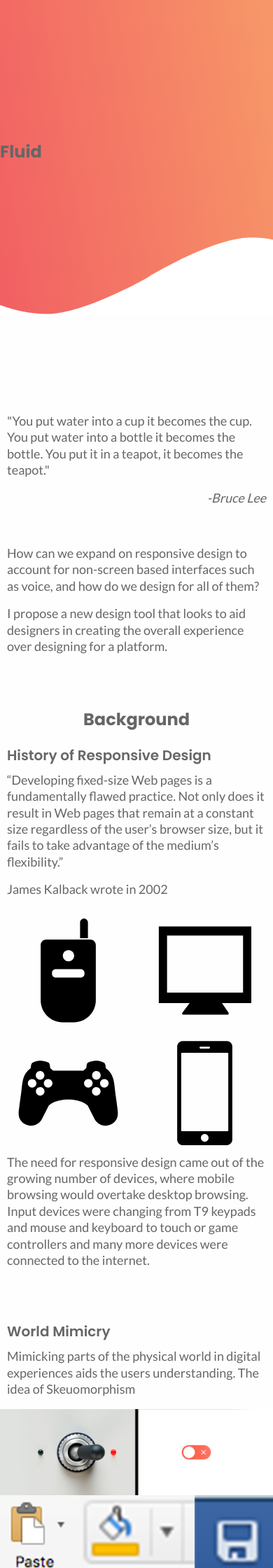
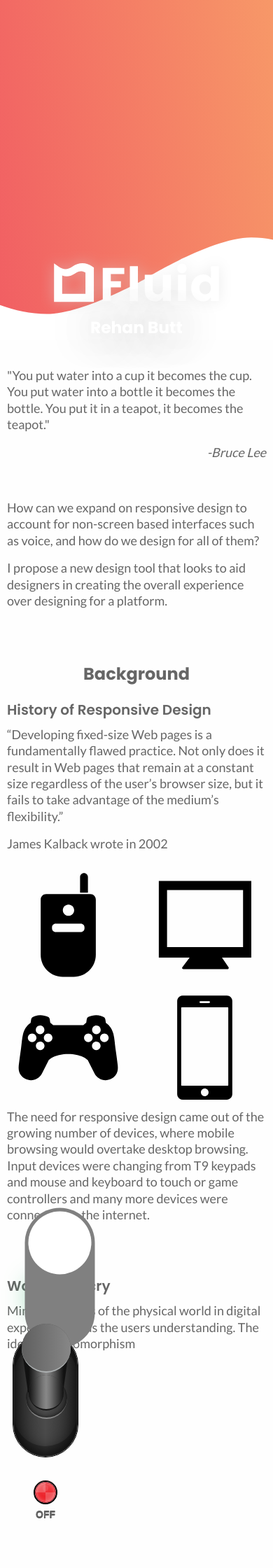
Before and after one commit to naher94/fluid-design, a Jekyll site: the page built from index.html, in a window 390 px wide. Shown: the top 2240 px of the page at 70% size. Built offline with Jekyll 4.4.1, drawn with Linux system fonts in a browser that asks for light colours.

Commit message:
Switches and title

```diff
--- a/_includes/fluid-logo.html
+++ b/_includes/fluid-logo.html
@@ -3,7 +3,8 @@
 	position: relative;
 	width: 100%;
 	height: 1160px;
-	transform: scale(0.4);
+	transform-origin: 0% 0%;
+	margin-left: 5%;
 }
 .fluid-logo-type {
 	position: absolute;
@@ -37,6 +38,15 @@ window.addEventListener('load', function() {
   $(window).scroll(function() {
     var x = t.duration * ($('.fluid-logo').position().top - $(window).scrollTop())/400;
     t.seek(t.duration-x)
+  });
+
+  function scaleAnimation () {
+  	var s = window.innerWidth / 1160;
+  	$('.fluid-logo').css('transform', 'scale('+s+')');
+  }
+  scaleAnimation()
+  $( window ).resize(function() {
+  	scaleAnimation();
   });
 
   /*document.body.addEventListener('mousemove', function (e) {
--- a/_includes/header.html
+++ b/_includes/header.html
@@ -25,12 +25,36 @@
       background-image: url('../img/wave-cover.svg');
       background-size: 100% 100%;
     }
+    .fluid-title-logo {
+      margin: auto;
+      position: absolute;
+      width: 70%;
+      left: 50%;
+      bottom: 0px;
+      transform: translateX(-50%);
+    }
+    .Rehan-Butt {
+      margin-left: 50%;
+      transform: translateX(-50%);
+      width: 100%;
+      font-family: Poppins;
+      font-size: 6vw;
+      font-weight: bold;
+      font-style: normal;
+      font-stretch: normal;
+      line-height: normal;
+      letter-spacing: normal;
+      text-align: center;
+      color: #ffffff;
+      background-color: #ffffff;
+      text-shadow: 0 0 50px rgba(102, 102, 102, 0.5);
+    }
   </style>
 
   <div class="header-wave">
     <div class='header-wave-bg'></div>
     <div class='header-wave-cover'></div>
   </div>
-  <h1>Fluid</h1>
-
+  <img src="../img/fluid-page-title.svg" class="fluid-title-logo"/>
 </header>
+<div class="Rehan-Butt">Rehan Butt</div>
--- /dev/null
+++ b/_includes/switches.html
@@ -0,0 +1,418 @@
+<style>
+
+/* skeu switch */
+
+.switch {
+	display: inline-block;
+	margin: 10em 2em;
+	position: relative;
+	border-radius: 3.5em;
+	-webkit-box-shadow: 0 0 0.5em rgba(255,255,255,0.2);
+	-moz-box-shadow: 0 0 0.5em rgba(255,255,255,0.2);
+	box-shadow: 0 0 0.5em rgba(255,255,255,0.2);
+}
+
+.switch label {
+	width: 100%;
+	height: 100%;
+	margin: 0;
+	padding: 0;
+	display: block;
+	position: absolute;
+	top: 0;
+	left: 0;
+	z-index: 10;
+}
+
+.switch input {
+	display: none;
+}
+
+.switch span {
+	display: block;
+	-webkit-transition: top 0.2s;
+	-moz-transition: top 0.2s;
+	-ms-transition: top 0.2s;
+	-o-transition: top 0.2s;
+	transition: top 0.2s;
+}
+
+.switch-border1 {
+	border: 0.1em solid #000;
+	border-radius: 3.5em;
+	-webkit-box-shadow: 0 0.2em rgba(255, 255, 255, 0.2);
+	-moz-box-shadow: 0 0.2em rgba(255, 255, 255, 0.2);
+	box-shadow: 0 0.2em rgba(255, 255, 255, 0.2);
+}
+
+.switch-border2 {
+	width: 6.6em;
+	height: 12.6em;
+	position: relative;
+	border: 0.1em solid #323232;
+	background-image: -webkit-gradient(linear, left top, right top, from(#2D2D2D), color-stop(0.5, #4B4B4B), to(#2D2D2D));
+	background-image: -webkit-linear-gradient(left, #2D2D2D, #4B4B4B, #2D2D2D);
+	background-image: -moz-linear-gradient(left, #2D2D2D, #4B4B4B, #2D2D2D);
+	background-image: -ms-linear-gradient(left, #2D2D2D, #4B4B4B, #2D2D2D);
+	background-image: -o-linear-gradient(left, #2D2D2D, #4B4B4B, #2D2D2D);
+	background-image: linear-gradient(to right, #2D2D2D, #4B4B4B, #2D2D2D);
+	border-radius: 3.4em;
+}
+
+.switch-border2:before,
+.switch-border2:after {
+	content: '';
+	display: block;
+	width: 100%;
+	height: 100%;
+	position: absolute;
+	top: 0;
+	left: 0;
+	z-index: 0;
+	opacity: .3;
+	border-radius: 3.4em;
+}
+
+.switch-border2:before {
+	background: -webkit-gradient(linear, left top, left bottom, from(#000), to(rgba(0,0,0,0)));
+	background: -webkit-linear-gradient(#000, rgba(0,0,0,0));
+	background: -moz-linear-gradient(#000, rgba(0,0,0,0));
+	background: -ms-linear-gradient(#000, rgba(0,0,0,0));
+	background: -o-linear-gradient(#000, rgba(0,0,0,0));
+	background: linear-gradient(#000, rgba(0,0,0,0));
+}
+
+.switch-border2:after {
+	background: -webkit-gradient(linear, left top, left bottom, from(rgba(0,0,0,0)), to(#000));
+	background: -webkit-linear-gradient(rgba(0,0,0,0), #000);
+	background: -moz-linear-gradient(rgba(0,0,0,0), #000);
+	background: -ms-linear-gradient(rgba(0,0,0,0), #000);
+	background: -o-linear-gradient(rgba(0,0,0,0), #000);
+	background: linear-gradient(rgba(0,0,0,0), #000);
+}
+
+.switch-top {
+	width: 100%;
+	height: 84%;
+	position: absolute;
+	top: 8%;
+	left: 0;
+	z-index: 1;
+	background-image: -webkit-gradient(linear, left top, right top, from(#2D2D2D), color-stop(0.5, #4B4B4B), to(#2D2D2D));
+	background-image: -webkit-linear-gradient(left, #2D2D2D, #4B4B4B, #2D2D2D);
+	background-image: -moz-linear-gradient(left, #2D2D2D, #4B4B4B, #2D2D2D);
+	background-image: -ms-linear-gradient(left, #2D2D2D, #4B4B4B, #2D2D2D);
+	background-image: -o-linear-gradient(left, #2D2D2D, #4B4B4B, #2D2D2D);
+	background-image: linear-gradient(to right, #2D2D2D, #4B4B4B, #2D2D2D);
+	border-radius: 3.4em;
+}
+
+.switch-shadow {
+	width: 100%;
+	height: 100%;
+	position: absolute;
+	top: 0;
+	left: 0;
+	z-index: 2;
+	border-radius: 3.4em;
+	-webkit-box-shadow: 0 0 2em black inset;
+	-moz-box-shadow: 0 0 2em black inset;
+	box-shadow: 0 0 2em black inset;
+}
+
+.switch-handle-left,
+.switch-handle-right {
+	content: '';
+	display: block;
+	width: 3.6em;
+	height: 0;
+	position: absolute;
+	top: 6.6em;
+	z-index: 2;
+	border-bottom: 4.5em solid #111;
+	border-left: 0.7em solid transparent;
+	border-right: 0.7em solid transparent;
+	border-radius: 0;
+}
+
+.switch-handle-left {
+	left: 0.8em;
+}
+
+.switch-handle-right {
+	right: 0.8em;
+}
+
+.switch-handle {
+	width: 3.6em;
+	height: 4.5em;
+	position: absolute;
+	top: 6.6em;
+	left: 1.5em;
+	z-index: 3;
+	background: #333;
+	background-image: -webkit-gradient(linear, left top, right top, from(#111), color-stop(0.4, #777), color-stop(0.5, #888), color-stop(0.6, #777), to(#111));
+	background-image: -webkit-linear-gradient(left, #111, #777 40%, #888, #777 60%, #111);
+	background-image: -moz-linear-gradient(left, #111, #777 40%, #888, #777 60%, #111);
+	background-image: -ms-linear-gradient(left, #111, #777 40%, #888, #777 60%, #111);
+	background-image: -o-linear-gradient(left, #111, #777 40%, #888, #777 60%, #111);
+	background-image: linear-gradient(to right, #111, #777 40%, #888, #777 60%, #111);
+	border-radius: 0;
+}
+
+.switch-handle-top {
+	width: 5em;
+	height: 5em;
+	position: absolute;
+	top: 8.5em;
+	left: 0.8em;
+	z-index: 4;
+	background-color: #555;
+	background-image: -webkit-gradient(linear, left top, right top, from(#5F5F5F), to(#878787));
+	background-image: -webkit-linear-gradient(left, #5F5F5F, #878787);
+	background-image: -moz-linear-gradient(left, #5F5F5F, #878787);
+	background-image: -ms-linear-gradient(left, #5F5F5F, #878787);
+	background-image: -o-linear-gradient(left, #5F5F5F, #878787);
+	background-image: linear-gradient(to right, #5F5F5F, #878787);
+	border-top: 0.2em solid #AEB2B3;
+	border-radius: 2.5em;
+}
+
+.switch-handle-bottom {
+	width: 3.6em;
+	height: 3.6em;
+	position: absolute;
+	top: 4.7em;
+	left: 1.5em;
+	z-index: 3;
+	background: #333;
+	background-image: -webkit-gradient(linear, left top, right top, from(#111), color-stop(0.4, #777), color-stop(0.5, #888), color-stop(0.6, #777), to(#111));
+	background-image: -webkit-linear-gradient(left, #111, #777 40%, #888, #777 60%, #111);
+	background-image: -moz-linear-gradient(left, #111, #777 40%, #888, #777 60%, #111);
+	background-image: -ms-linear-gradient(left, #111, #777 40%, #888, #777 60%, #111);
+	background-image: -o-linear-gradient(left, #111, #777 40%, #888, #777 60%, #111);
+	background-image: linear-gradient(to right, #111, #777 40%, #888, #777 60%, #111);
+	border-top: 0.2em solid #141414;
+	border-radius: 1.8em;
+}
+
+.switch-handle-base {
+	width: 4.2em;
+	height: 4.2em;
+	position: absolute;
+	top: 3.8em;
+	left: 1.2em;
+	z-index: 2;
+	border-top: 0.2em solid rgba(255,255,255,0.35);
+	border-radius: 2.1em;
+	-webkit-box-shadow: 0 0 0.5em rgba(0,0,0,0.8) inset;
+	-moz-box-shadow: 0 0 0.5em rgba(0,0,0,0.8) inset;
+	box-shadow: 0 0 0.5em rgba(0,0,0,0.8) inset;
+}
+
+.switch-led {
+	position: absolute;
+	left: 2em;
+	border-radius: 1.4em;
+}
+
+.switch-led-border {
+	border: 0.2em solid black;
+	border-radius: 1.3em;
+}
+
+.switch-led-light {
+	border-radius: 1.1em;
+	-webkit-box-shadow: 0 0 0.5em rgba(255,255,255,0.5) inset;
+	-moz-box-shadow: 0 0 0.5em rgba(255,255,255,0.5) inset;
+	box-shadow: 0 0 0.5em rgba(255,255,255,0.5) inset;
+}
+
+.switch-led-glow {
+	width: 2em;
+	height: 2em;
+	position: relative;
+	border-radius: 1em;
+}
+
+.switch-led-glow:before {
+	content: '';
+	display: block;
+	width: 0.6em;
+	height: 0.6em;
+	position: absolute;
+	top: 0.3em;
+	left: 0.7em;
+	background: rgba(255,255,255,0.2);
+	border-radius: 0.3em;
+	-webkit-box-shadow: 0 0 1em rgba(255,255,255,0.75);
+	-moz-box-shadow: 0 0 1em rgba(255,255,255,0.75);
+	box-shadow: 0 0 1em rgba(255,255,255,0.75);
+}
+
+.switch-led-glow:after {
+	content: '';
+	display: block;
+	width: 0;
+	height: 0;
+	position: absolute;
+	top: 0;
+	left: 0;
+	opacity: 0.2;
+	filter: alpha(opacity=20);
+	border: 1em solid #fff;
+	border-color: transparent #fff transparent #fff;
+	border-radius: 1em;
+	-webkit-transform: rotate(45deg);
+	-moz-transform: rotate(45deg);
+	-ms-transform: rotate(45deg);
+	-o-transform: rotate(45deg);
+	transform: rotate(45deg);
+}
+
+.switch-led:after {
+	display: block;
+	width: 100%;
+	position: absolute;
+	left: 0;
+	color: #666;
+	font-family: arial, verdana, sans-serif;
+	font-weight: bold;
+	text-align: center;
+	text-shadow: 0 0.1em rgba(0,0,0,0.7);
+}
+
+.switch-led-green:after {
+	content: 'ON';
+	top: -1.8em;
+}
+
+.switch-led-red:after {
+	content: 'OFF';
+	bottom: -1.8em;
+}
+
+.switch-led-green {
+	top: -5em;
+	border-top: 0.1em solid rgba(0,161,75,0.5);
+	border-bottom: 0.1em solid rgba(255,255,255,0.25);
+}
+
+.switch-led-green .switch-led-light {
+	background: rgb(0,161,75);
+	border: 0.1em solid rgb(0,104,56);
+}
+
+.switch-led-red {
+	bottom: -5em;
+	border-top: 0.1em solid rgba(237,28,36,0.2);
+	border-bottom: 0.1em solid rgba(255,255,255,0.25);
+	-webkit-box-shadow: 0 0 3em rgb(237,28,36);
+	-moz-box-shadow: 0 0 3em rgb(237,28,36);
+	box-shadow: 0 0 3em rgb(237,28,36);
+}
+
+.switch-led-red .switch-led-light {
+	background: rgb(237,28,36);
+	border: 0.1em solid rgb(161,30,45);
+}
+
+.switch-led-red .switch-led-glow {
+	background: #fff;
+	background: rgba(255, 255, 255, 0.3);
+	filter: alpha(opacity=30);
+}
+
+/* Switch on */
+
+.switch input:checked~.switch-handle-left, .switch input:checked~.switch-handle-right {
+	top: 1.5em;
+	border-bottom: 0;
+	border-top: 4.5em solid #111;
+}
+
+.switch input:checked~.switch-handle {
+	top: 1.5em;
+}
+
+.switch input:checked~.switch-handle-top  {
+	top: -1em;
+	border-top: 0;
+	border-bottom: 0.2em solid #AEB2B3;
+}
+
+.switch input:checked~.switch-handle-bottom {
+	top: 4.2em;
+	border-top: 0;
+	border-bottom: 0.2em solid #141414;
+}
+
+.switch input:checked~.switch-handle-base {
+	top: 4.5em;
+	border-top: 0;
+	border-bottom: 0.2em solid rgba(255,255,255,0.35);
+}
+
+.switch input:checked~.switch-led-green {
+	-webkit-box-shadow: 0 0 3em rgb(0,161,75);
+	-moz-box-shadow: 0 0 3em rgb(0,161,75);
+	box-shadow: 0 0 3em rgb(0,161,75);
+}
+
+.switch input:checked~.switch-led-green .switch-led-glow {
+	background: #fff;
+	background: rgba(255, 255, 255, 0.4);
+	filter: alpha(opacity=40);
+}
+
+.switch input:checked~.switch-led-red {
+	-webkit-box-shadow: none;
+	-moz-box-shadow: none;
+	box-shadow: none;
+}
+
+.switch input:checked~.switch-led-red .switch-led-glow {
+	background: rgba(255, 255, 255, 0);
+	filter: alpha(opacity=0);
+}
+
+</style>
+
+<div class="all-switches">
+	<div class="complex-switch">
+		<span class="switch">
+			<span class="switch-border1">
+				<span class="switch-border2">
+					<input id="switch1" type="checkbox" checked />
+					<label for="switch1"></label>
+					<span class="switch-top"></span>
+					<span class="switch-shadow"></span>
+					<span class="switch-handle"></span>
+					<span class="switch-handle-left"></span>
+					<span class="switch-handle-right"></span>
+					<span class="switch-handle-top"></span>
+					<span class="switch-handle-bottom"></span>
+					<span class="switch-handle-base"></span>
+					<span class="switch-led switch-led-green">
+						<span class="switch-led-border">
+							<span class="switch-led-light">
+								<span class="switch-led-glow"></span>
+							</span>
+						</span>
+					</span>
+					<span class="switch-led switch-led-red">
+						<span class="switch-led-border">
+							<span class="switch-led-light">
+								<span class="switch-led-glow"></span>
+							</span>
+						</span>
+					</span>
+				</span>
+			</span>
+		</span>
+	</div>
+
+	<div class="simple-switch">
+		<input type="checkbox" id="switch" /><label for="switch">Toggle</label>
+	</div>
+</div>
--- a/css/fluid.scss
+++ b/css/fluid.scss
@@ -96,6 +96,22 @@ section{
   margin-bottom: 50px;
   opacity: 0.0;
   transform: translateX(250px);
+}
+
+.message-bubble p {
+
+}
+
+.sent-message-hook-right {
+  position: absolute;
+  bottom: 0px;
+  right: -13px;
+}
+
+.sent-message-hook-left {
+  position: absolute;
+  bottom: 0px;
+  left: -13px;
 }
 
 .workshop{
@@ -262,7 +278,6 @@ header{
   height: 50vh;
   overflow: hidden;
   display: block;
-  margin-bottom: 100px;
 }
 
 header h1{
@@ -386,3 +401,74 @@ svg{
 
 }
 //******* End of Mobile Styling
+
+/*Switches*/
+
+.all-switches {
+  position: relative;
+  width: 100%;
+  height: 500px;
+}
+
+.simple-switch {
+  transform: rotate(90deg);
+  position: absolute;
+  left: 0px;
+  top: 0px;
+
+  input[type=checkbox]{
+    height: 0;
+    width: 0;
+    visibility: hidden;
+  }
+
+  label {
+    cursor: pointer;
+    text-indent: -9999px;
+    width: 200px;
+    height: 100px;
+    background: grey;
+    display: block;
+    border-radius: 100px;
+    position: relative;
+  }
+
+  label:after {
+    content: '';
+    position: absolute;
+    top: 5px;
+    left: 5px;
+    width: 90px;
+    height: 90px;
+    background: #fff;
+    border-radius: 90px;
+    transition: 0.3s;
+  }
+
+  input:checked + label {
+    background: #bada55;
+  }
+
+  input:checked + label:after {
+    left: calc(100% - 5px);
+    transform: translateX(-100%);
+  }
+
+  label:active:after {
+    width: 130px;
+  }
+
+  // centering
+  body {
+    display: flex;
+    justify-content: center;
+    align-items: center;
+    height: 100vh;
+  }
+}
+
+.complex-switch {
+  position: absolute;
+  left: 0px;
+  top: 0px;
+}
--- a/index.html
+++ b/index.html
@@ -44,7 +44,7 @@ layout: default
     <h2>World Mimicry</h2>
     <p>Mimicking parts of the physical world in digital experiences aids the users understanding. The idea of Skeuomorphism</p>
   </section>
-  <div class="image-container"><img src="img/switches.png" alt="Skeuomorphism Switches"/></div>
+  {% include switches.html %}
   <div class="image-container"><img src="img/wordicons.png" alt="Skeuomorphism Icons from Microsoft Word"/></div>
 </div>
 
@@ -144,16 +144,19 @@ layout: default
   </div>
   <div class="small-12 columns">
     <div class="message-bubble small-11 small-offset-1 medium-8 medium-offset-4">
+      <img src="../img/sent-message-hook-right.svg" class="sent-message-hook-right"/>
       <p>a responsive design is made to fit all types of screens depending on size, rotation and way of use (touchscreen vs mouse or keyboard)</p>
     </div>
   </div>
   <div class="small-12 columns">
     <div class="message-bubble small-11 medium-8 left-message">
+      <img src="../img/sent-message-hook-left.svg" class="sent-message-hook-left"/>
       <p>Responds to a different environment, so if there is different lighting condition it may change, responsive design for Waze so when it’s night it changes to a black background</p>
     </div>
   </div>
   <div class="small-12 columns">
     <div class="message-bubble small-11 small-offset-1 medium-8 medium-offset-4">
+      <img src="../img/sent-message-hook-right.svg" class="sent-message-hook-right"/>
       <p>An interface that responds to the changing hardware or software that’s being used whether that’s screen size or operating system, seamless transition</p>
     </div>
   </div>
@@ -273,22 +276,26 @@ layout: default
 
   <div class="small-12 columns">
     <div class="left-message message-bubble small-11 medium-8">
+      <img src="../img/sent-message-hook-left.svg" class="sent-message-hook-left"/>
       <p>I am more likely to buy when using voice and browse on my phone.</p>
     </div>
   </div>
   <div class="small-12 columns">
     <div class="right-message message-bubble small-11 small-offset-1 medium-8 medium-offset-4">
       <p>Payment on voice would be strange for a first time [purchase]</p>
+      <img src="../img/sent-message-hook-right.svg" class="sent-message-hook-right"/>
     </div>
   </div>
   <div class="small-12 columns">
     <div class="left-message message-bubble small-11 medium-8" style="margin-bottom: 10px;">
+      <img src="../img/sent-message-hook-left.svg" class="sent-message-hook-left"/>
       <p>why don’t I use both platforms together?</p>
     </div>
   </div>
   <div class="small-12 columns">
     <div class="left-message message-bubble small-11 medium-8">
       <p>voice and mobile [used together] could be a great experience?</p>
+      <img src="../img/sent-message-hook-right.svg" class="sent-message-hook-right"/>
     </div>
   </div>
   <img style="margin-bottom: 50px;" class="zoomable-image" src="img/workshoppeople.png" alt="Workshop Process Photos">
@@ -364,27 +371,32 @@ layout: default
   </div>
   <div class="small-12 columns">
     <div class="left-message message-bubble small-11 medium-8">
+      <img src="../img/sent-message-hook-left.svg" class="sent-message-hook-left"/>
       <p>"The application functions in a logical order and provides good feedback"</p>
     </div>
   </div>
 
   <div class="small-12 columns">
     <div class="right-message message-bubble small-11 small-offset-1 medium-8 medium-offset-4">
+      <img src="../img/sent-message-hook-right.svg" class="sent-message-hook-right"/>
       <p>“speaking is far more natural”</p>
     </div>
   </div>
   <div class="small-12 columns">
     <div class="left-message message-bubble small-11 medium-8">
+      <img src="../img/sent-message-hook-left.svg" class="sent-message-hook-left"/>
       <p>"An exit or escape once the ride has been ordered needs to be added"</p>
     </div>
   </div>
   <div class="small-12 columns">
     <div class="right-message message-bubble small-11 small-offset-1 medium-8 medium-offset-4">
+      <img src="../img/sent-message-hook-right.svg" class="sent-message-hook-right"/>
       <p>“Much slower than on the phone unless it was to repeat order, the process was too long”</p>
     </div>
   </div>
   <div style="margin-bottom: 50px;" class="small-12 columns">
     <div class="left-message message-bubble small-11 medium-8">
+      <img src="../img/sent-message-hook-left.svg" class="sent-message-hook-left"/>
       <p>"Can I check the status on my phone after the request from voice?"</p>
     </div>
   </div>
--- a/js/fluid-design-animations.js
+++ b/js/fluid-design-animations.js
@@ -49,7 +49,7 @@ window.addEventListener('load', function() {
 	});
 
 	$(window).scroll(function() {
-        var x = basicTimeline.duration * ($('.splash').position().top + ($('.splash').height()/4) - $(window).scrollTop())/400;
+        var x = basicTimeline.duration * ($('.splash').position().top + ($('.splash').height()/3) - $(window).scrollTop())/400;
 		basicTimeline.seek(basicTimeline.duration-x)
     });
 	var basicTimeline = anime.timeline();
```
Also changed, not shown: img/fluid-page-title.svg (added), img/sent-message-hook-left.svg (added), img/sent-message-hook-right.svg (added), 8 other files.
